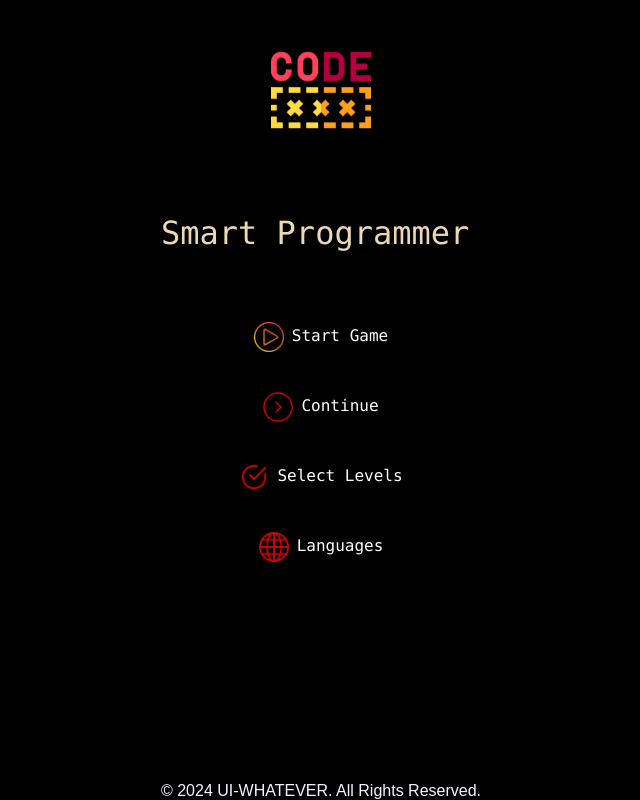
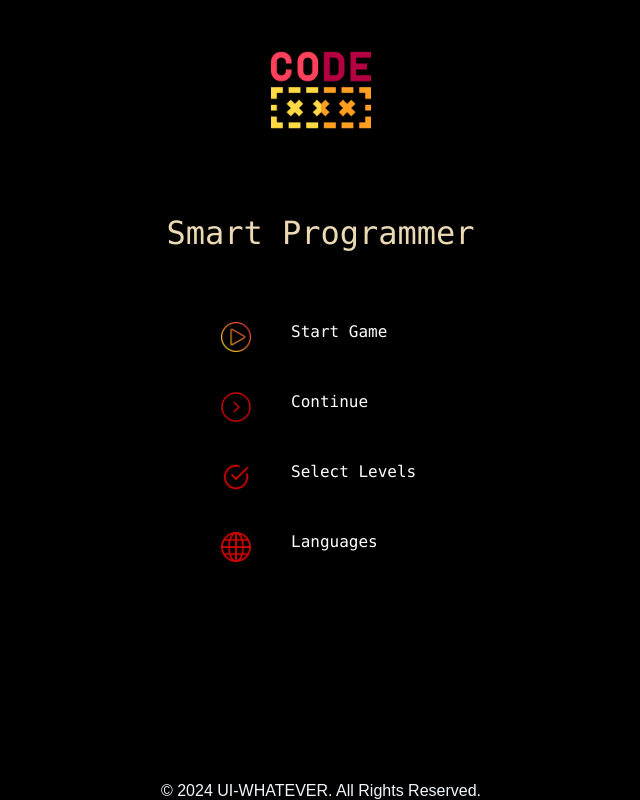
Before and after one commit to shiqi0515/UI-Whatever, a React (Create React App) app: page / in a window 1280 px wide. Shown: the whole page, without its empty margins (319-959 px from the left). Built offline with nearby package versions, Linux system fonts and the light colour scheme.

Commit message:
some changes for homepage and App

```diff
--- a/src/App.tsx
+++ b/src/App.tsx
@@ -8,6 +8,7 @@ import TutorialLevel from "./levels/TutorialLevel";
 
 const App: React.FC = () => {
   return (
+    <div className="app-container">
     <Router>
       <Routes>
         <Route path="/" element={<HomePage />} />
@@ -16,6 +17,7 @@ const App: React.FC = () => {
         <Route path="/tutorialLevel" element={<TutorialLevel />} />
       </Routes>
     </Router>
+    </div>
   );
 };
 
--- a/src/HomePage.tsx
+++ b/src/HomePage.tsx
@@ -85,6 +85,8 @@ const HomePage: React.FC = () => {
       <div className="mainPart">
         <span>Smart Programmer</span>
 
+        <div className="buttons">
+
         <button onClick={startGame}>
           <img src={startIcon} alt="Start" />
           {translate("start")}
@@ -104,6 +106,9 @@ const HomePage: React.FC = () => {
           <img src={languageIcon} alt="Language" />
           {translate("languages")}
         </button>
+
+        </div>
+
         <audio ref={startSoundRef} />
         <audio ref={continueSoundRef} />
         <audio ref={selectLevelSoundRef} />
--- a/src/style/App.css
+++ b/src/style/App.css
@@ -1,39 +1,17 @@
-.App {
+/* 默认样式 */
+.app-container {
+  align-items: center;
   text-align: center;
+  justify-content: center;
+  height: 100vh;
+  margin: 0;
+  padding: 0;
 }
 
-.App-logo {
-  height: 40vmin;
-  pointer-events: none;
-}
-
-@media (prefers-reduced-motion: no-preference) {
-  .App-logo {
-    animation: App-logo-spin infinite 20s linear;
+@media (min-width: 768px) {
+  .app-container {
+      flex-direction: row; /* 横向布局 */
+      justify-content: space-around;
+      align-items: center; /* 确保子元素在中间对齐 */
   }
 }
-
-.App-header {
-  background-color: #282c34;
-  min-height: 100vh;
-  display: flex;
-  flex-direction: column;
-  align-items: center;
-  justify-content: center;
-  font-size: calc(10px + 2vmin);
-  color: white;
-}
-
-.App-link {
-  color: #61dafb;
-}
-
-@keyframes App-logo-spin {
-  from {
-    transform: rotate(0deg);
-  }
-
-  to {
-    transform: rotate(360deg);
-  }
-}
--- a/src/style/homePage.css
+++ b/src/style/homePage.css
@@ -30,6 +30,7 @@
     z-index: 2;
 }
 
+
 span {
     display: inline-block;
     width: 16ch;
@@ -41,6 +42,7 @@ span {
     border-right: 1px solid transparent;
     animation: typing 1.5s steps(16), caret .3s steps(1);
     color: #EBD9B4;
+    margin:0 auto;
     margin-bottom: 50px;
 }
 
@@ -57,7 +59,17 @@ span {
 
 }
 
+.buttons {
+    display: flex;
+    align-items: center;
+    justify-content: flex-start;
+    flex-direction: column;
+    flex:1;
+}
+
 button {
+    display: flex;
+    flex-direction: row;
     margin: 10px;
     padding: 10px 20px;
     font-size: 15px;
@@ -80,6 +92,12 @@ button:hover {
 
 button img {
     height: 30px;
-    margin-right: 8px;
+    margin-right: 40px;
+    margin-left: 30px;
     vertical-align: middle;
+    transition: transform 0.3s ease;
 }
+
+button:hover img {
+    transform: scale(1.5);
+}
```
